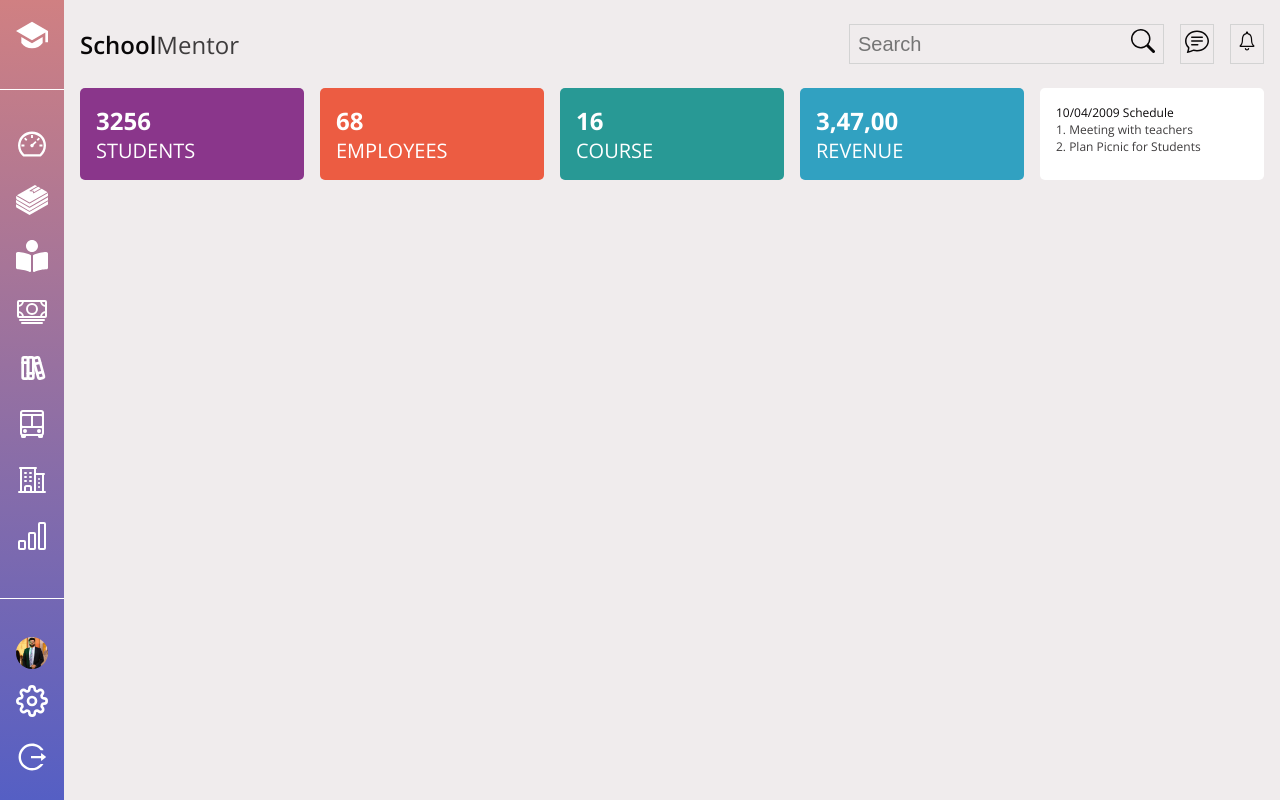
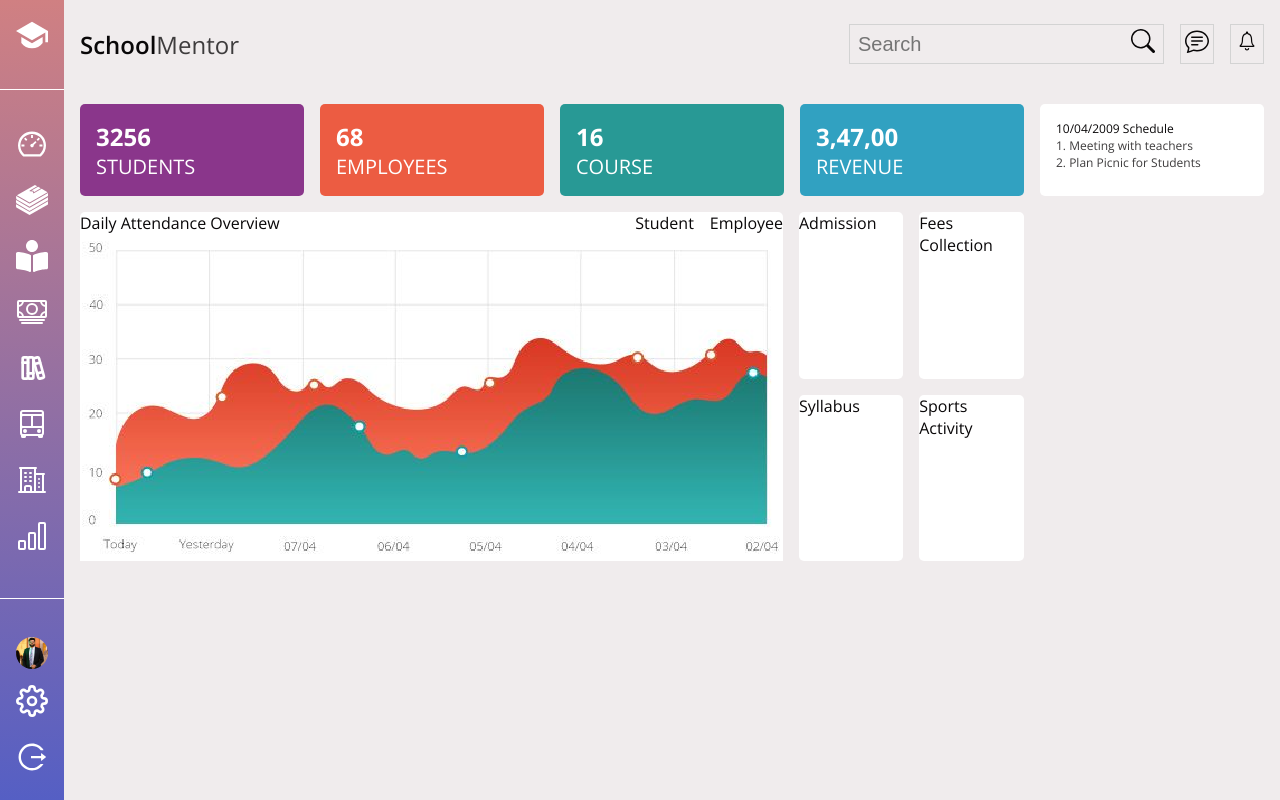
Before and after one commit to EdraakSystems/dash_design2, a React (Create React App) app: page / in a window 1280 px wide. Built offline with nearby package versions, Linux system fonts and the light colour scheme.

Commit message:
basic structure

```diff
--- /dev/null
+++ b/src/components/Dashboard/Cards2/Cards2.css
@@ -0,0 +1,32 @@
+.dash_cards2 {
+    display: grid;
+    grid-template-columns: repeat(3, 1fr);
+    gap: 1rem;
+    margin-inline: 1rem;
+}
+
+.cards2_table {
+    background-color: white;
+    border-radius: 5px;
+}
+
+.cards2_table :first-child {
+    display: flex;
+    justify-content: space-between;
+}
+
+.cards2_table>div>h3 {
+    display: flex;
+    gap: 1rem;
+}
+
+.card2_progress {
+    display: grid;
+    grid-template-columns: 1fr 1fr;
+    gap: 1rem;
+}
+
+.progress {
+    background: white;
+    border-radius: 5px;
+}
--- /dev/null
+++ b/src/components/Dashboard/Cards2/Cards2.jsx
@@ -0,0 +1,28 @@
+import React from 'react'
+import './Cards2.css'
+
+const Cards2 = () => {
+    return (
+        <section className='dash_cards2'>
+            <div className="cards2_table">
+                <div>
+                    <h3>Daily Attendance Overview</h3>
+                    <h3>
+                        <span>Student</span>
+                        <span>Employee</span>
+                    </h3>
+                </div>
+                <div><img src={require('../../../assets/graph.png')} alt="graph" /></div>
+            </div>
+            <div className="card2_progress">
+                <div className="progress"><h3>Admission</h3></div>
+                <div className="progress"><h3>Fees Collection</h3></div>
+                <div className="progress"><h3>Syllabus</h3></div>
+                <div className="progress"><h3>Sports Activity</h3></div>
+            </div>
+            <div className="cards2_calendar"></div>
+        </section>
+    )
+}
+
+export default Cards2
--- /dev/null
+++ b/src/components/Dashboard/Cards3/Cards3.jsx
@@ -0,0 +1,12 @@
+import React from 'react'
+import './Cards3.css'
+
+const Cards3 = () => {
+    return (
+        <section className='dash_cards3'>
+
+        </section>
+    )
+}
+
+export default Cards3
--- a/src/components/Dashboard/Dashboard.jsx
+++ b/src/components/Dashboard/Dashboard.jsx
@@ -4,6 +4,8 @@ import { BsSearch } from 'react-icons/bs'
 import { BsChatText } from 'react-icons/bs'
 import { IoIosNotificationsOutline } from 'react-icons/io'
 import Cards1 from './Cards1/Cards1'
+import Cards2 from './Cards2/Cards2'
+import Cards3 from './Cards3/Cards3'
 
 const Dashboard = () => {
   return (
@@ -24,9 +26,9 @@ const Dashboard = () => {
           <button className='border'><IoIosNotificationsOutline /></button>
         </div>
       </section>
-      <section><Cards1 /></section>
-      <section className='dash_cards2'></section>
-      <section className='dash_cards3'></section>
+      <Cards1 />
+      <Cards2 />
+      <Cards3 />
     </div>
   )
 }
--- a/src/index.css
+++ b/src/index.css
@@ -40,6 +40,10 @@ li {
 a {
   text-decoration: none;
   color: inherit;
+}
+
+section {
+  margin-top: 1rem;
 }
 
 /* .container {
```
Also changed, not shown: src/assets/graph.png (added), src/components/Dashboard/Cards3/Cards3.css (added).
